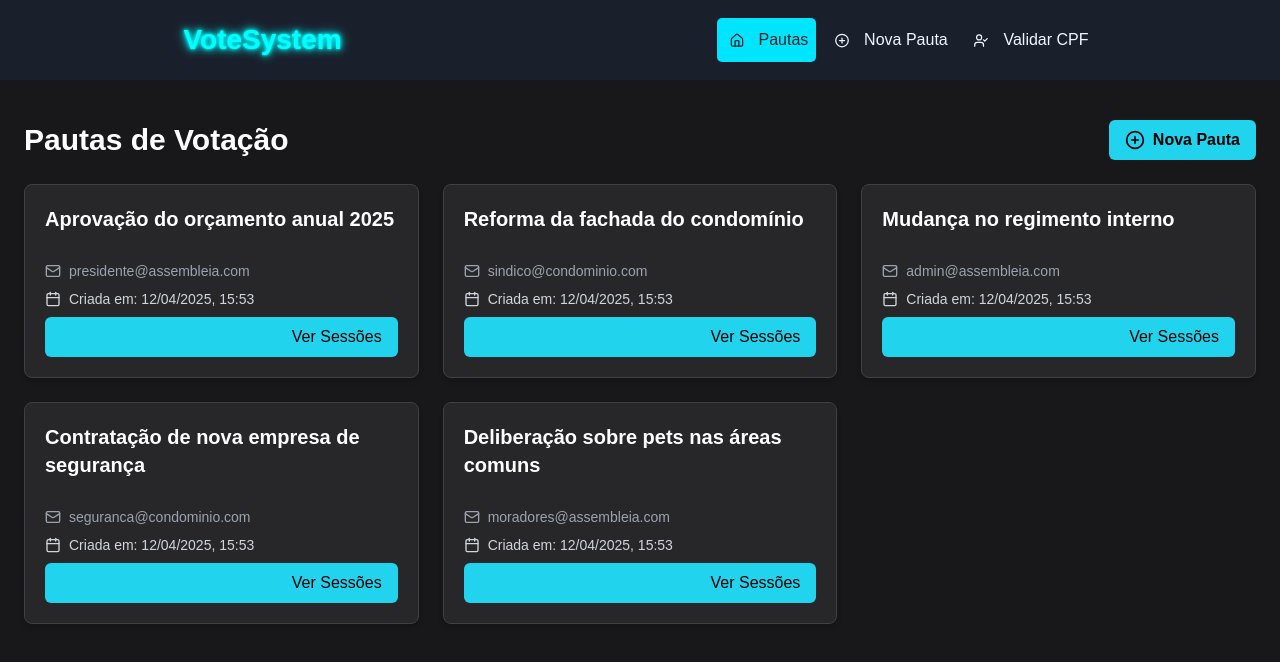
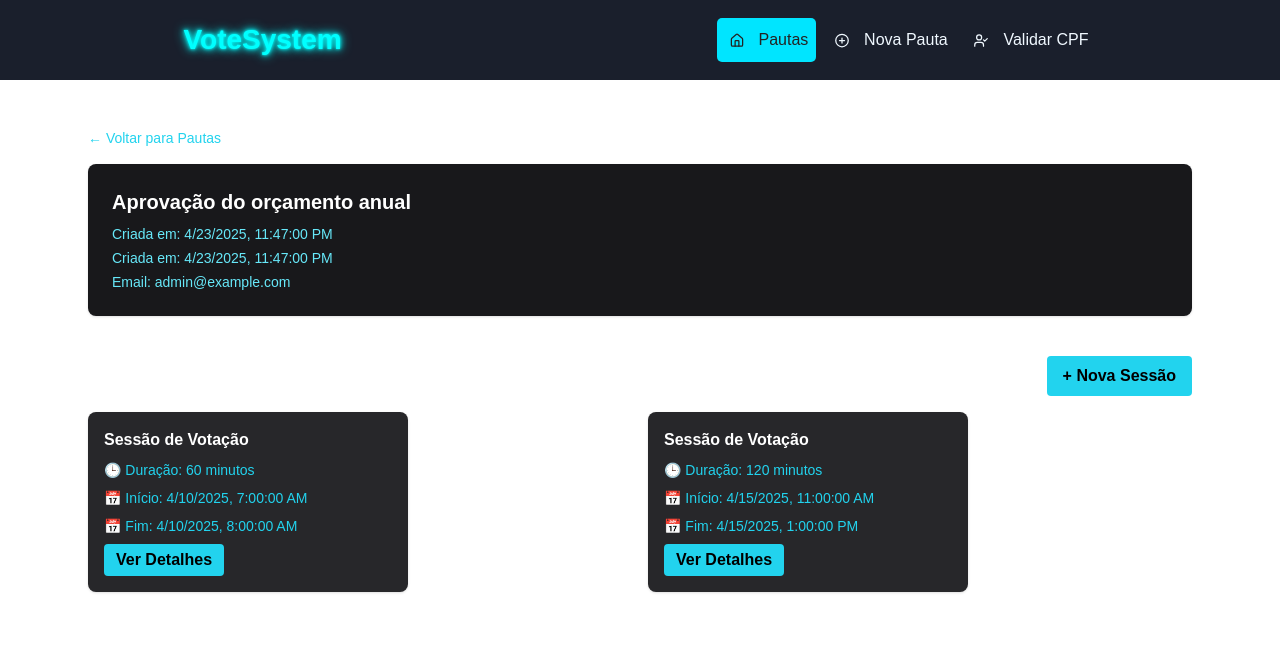
Before and after one commit to joranjoshwa/vote-system, a Next.js app: page / in a window 1280 px wide. Shown: the top 662 px of the page. Built offline with nearby package versions, Linux system fonts and the light colour scheme.

Commit message:
Feat: tela detalhe da pauta

```diff
--- a/app/components/detalhesSessao/index.tsx
+++ b/app/components/detalhesSessao/index.tsx
@@ -0,0 +1,66 @@
+export const DetalheSessao = () => {
+
+    const pauta = {
+        id: 1,
+        titulo: "Aprovação do orçamento anual",
+        email: "admin@example.com",
+        criadaEm: "2025-04-23T23:47:00",
+        sessoes: [
+            {
+                id: 1,
+                duracao: 60,
+                inicio: "2025-04-10T07:00:00",
+                fim: "2025-04-10T08:00:00",
+                status: "Encerrada",
+            },
+            {
+                id: 2,
+                duracao: 120,
+                inicio: "2025-04-15T11:00:00",
+                fim: "2025-04-15T13:00:00",
+                status: "Encerrada",
+            },
+        ],
+    };
+
+    return (
+        <div className="max-w-6xl mx-auto p-6 mt-6 text-white">
+            <div className="text-cyan-400 hover:underline text-sm">
+                ← Voltar para Pautas
+            </div>
+
+            <div className="bg-zinc-900 mt-4 p-6 rounded-lg shadow">
+                <h1 className="text-xl font-bold mb-2">{pauta.titulo}</h1>
+
+                <div className="text-sm text-gray-300 space-y-1">
+                    <p className="text-cyan-300">Criada em: {new Date(pauta.criadaEm).toLocaleString()}</p>
+
+                    <p className="text-cyan-300">Criada em: {new Date(pauta.criadaEm).toLocaleString()}</p>
+
+                    <p className="text-cyan-300">Email: {pauta.email}</p>
+                </div>
+            </div>
+
+            <div className="flex justify-between items-center mt-10 mb-4">
+                <h2 className="text-lg font-semibold ">Sessões de Votação</h2>
+                <button className="bg-cyan-400 text-black font-bold px-4 py-2 rounded hover:bg-cyan-300">+ Nova Sessão</button>
+            </div>
+
+            <div className="grid md:grid-cols-2 gap-4">
+                {pauta.sessoes.map((sessao) => (
+                    <div
+                        key={sessao.id}
+                        className="bg-zinc-800 p-4 rounded-lg shadow space-y-2 w-80 h-55"
+                    >
+                        <h3 className="text-base font-semibold">Sessão de Votação</h3>
+
+                        <p className="text-sm text-cyan-400">🕒 Duração: {sessao.duracao} minutos</p>
+                        <p className="text-sm text-cyan-400">📅 Início: {new Date(sessao.inicio).toLocaleString()}</p>
+                        <p className="text-sm text-cyan-400">📅 Fim: {new Date(sessao.fim).toLocaleString()}</p>
+                        <div className="inline-block bg-cyan-400 text-black font-bold px-3 py-1 rounded hover:bg-cyan-300 mt-4">Ver Detalhes</div>
+                    </div>
+                ))}
+            </div>
+        </div>
+    );
+}
--- a/app/page.tsx
+++ b/app/page.tsx
@@ -1,13 +1,15 @@
 "use client"
 import { Header } from "./components/header";
 import { PautasVotacao } from './components/pautasVotacao';
+import { DetalheSessao } from './components/detalhesSessao';
 
 
 const Page = () => {
   return (
     <div>
       <Header/>
-      <PautasVotacao />
+      {/* <PautasVotacao /> */}
+      <DetalheSessao />
     </div>
   );
 }
```
